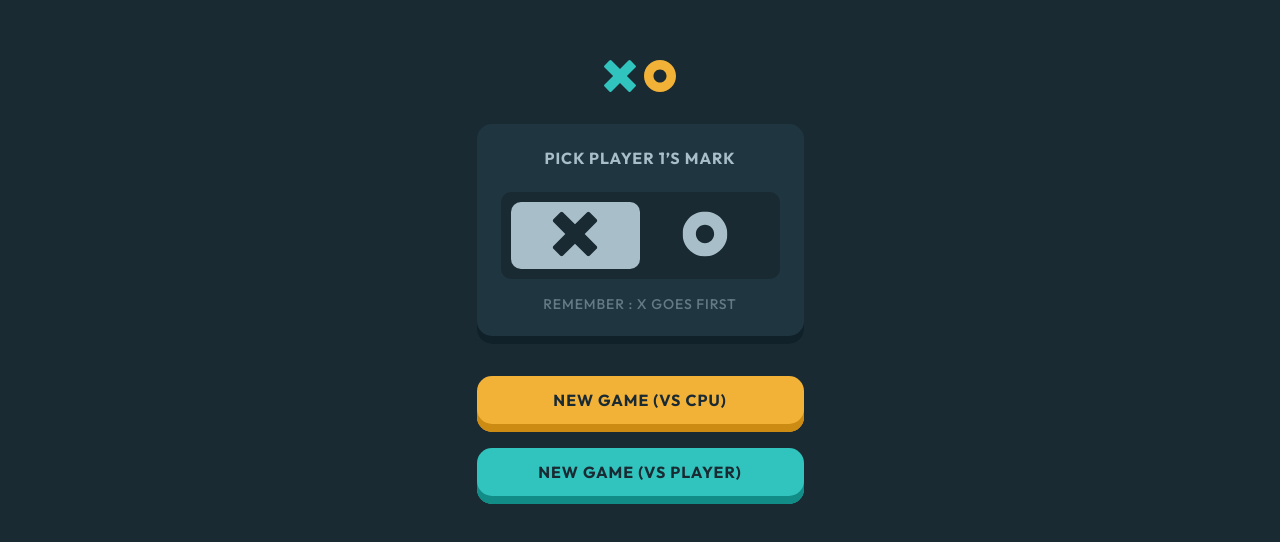
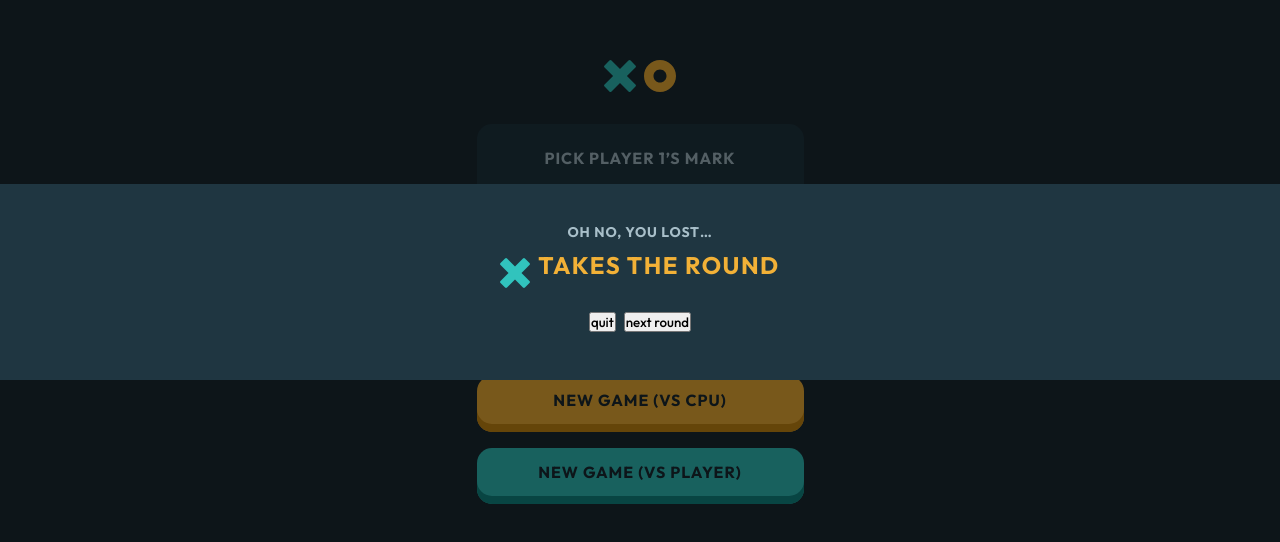
Before and after one commit to Mag1cccc/Tic-Tac-Toe, a plain HTML site: page index.html in a window 1280 px wide. Shown: the part 118-660 px from the top of the page. Drawn offline with Linux system fonts and the light colour scheme.

Commit message:
Add files via upload

```diff
--- a/index.html
+++ b/index.html
@@ -13,6 +13,19 @@
     <link rel="stylesheet" href="style.css">
 </head>
 <body>
+    <div id="modal">
+        <div class="modal-box">
+            <p class="result-info-text"> OH NO, YOU LOST… </p>
+            <div>
+                <img src="./assets/icon-x.svg" alt="x icon">
+                <p class="result-text"> TAKES THE ROUND </p>
+            </div>
+            <div class="result-buttons">
+                <button>quit</button>
+                <button>next round</button>
+            </div>
+        </div>
+    </div>
 
     <section id="home">
         <div class="home-header">
@@ -81,16 +94,16 @@
         </div>
         <div class="statistics">
             <div class="statistics-box">
-                <h3>X (you)</h3>
-                <span>0</span>
+                <h3 id="x-score-text">X (you)</h3>
+                <span id="x-score">0</span>
             </div>
             <div class="statistics-box">
                 <h3>ties</h3>
                 <span>0</span>
             </div>
             <div class="statistics-box">
-                <h3>O (cpu)</h3>
-                <span>0</span>
+                <h3 id="o-score-text">O (cpu)</h3>
+                <span id="o-score">0</span>
             </div>
         </div>
     </section>
--- a/script.js
+++ b/script.js
@@ -2,6 +2,11 @@ const choiceButtons = document.querySelectorAll(".btn-box");
 const playButtons = document.querySelectorAll(".play-btn");
 const home = document.querySelector("#home");
 const board = document.querySelector("#board");
+const xScoreText = document.querySelector("#x-score-text");
+const oScoreText = document.querySelector("#o-score-text");
+const xScoreElement = document.querySelector("#x-score");
+const oScoreElement = document.querySelector("#o-score");
+const turnInfoImage = document.querySelector(".turn-box img")
 
 
 let player1 = "x";
@@ -64,10 +69,12 @@ const createClickedFunctions = () => {
                 icon.src = "./assets/icon-x.svg";
                 event.target.append(icon);
                 turn = "o";
+                turnInfoImage.src = "./assets/icon-o-gray.svg"
             } else {
                 icon.src = "./assets/icon-o.svg";
                 event.target.append(icon);
                 turn = "x";
+                turnInfoImage.src = "./assets/icon-x-gray.svg"
             }
             onHoverEffects();
 
@@ -85,4 +92,21 @@ const startGame = (modeParam) => {
     mode = modeParam;
     onHoverEffects();
     createClickedFunctions();
+    if(modeParam === "player") {
+        if(player1 === "x"){
+            xScoreText.textContent = "X (P1)";
+            oScoreText.textContent = "O (P2)";
+        } else {
+            xScoreText.textContent = "X (P2)";
+            oScoreText.textContent = "O (P1)";
+        }
+    } else {
+        if(player1 === "x"){
+            xScoreText.textContent = "X (YOU)";
+            oScoreText.textContent = "O (CPU)";
+        } else {
+            xScoreText.textContent = "X (CPU)";
+            oScoreText.textContent = "O (YOU)";
+        }
+    }
 };
--- a/style.css
+++ b/style.css
@@ -258,3 +258,64 @@ body {
     width: 40px;
     height: 40px;
 }
+
+#modal {
+    /* display: none; */
+    width: 100vw;
+    height: 100vh;
+    display: flex;
+    justify-content: center;
+    align-items: center;
+    background-color: rgba(0,0,0,0.5);
+    position: absolute;
+    top: 0;
+    left: 0;
+    z-index: 100;
+}
+
+.modal-box {
+    width: 100%;
+    padding: 40px 48px 48px 48px;
+    background-color: var(--bg);
+    display: flex;
+    flex-direction: column;
+    justify-content: center;
+    align-items: center;
+}
+
+.result-info-text {
+    font-size: 14px;
+    font-weight: 700;
+    line-height: 17.64px;
+    letter-spacing: 0.88px;
+    color: var(--light);
+    text-transform: uppercase;
+}
+
+.modal-box div {
+    display: flex;
+    align-items: center;
+    gap: 8px;
+}
+
+.modal-box div img {
+    width: 30px;
+    height: 30px;
+    margin-top: 16px;
+}
+
+.result-text {
+    font-size: 24px;
+    font-weight: 700;
+    line-height: 30.24px;
+    letter-spacing: 1.5px;
+    color: var(--orange);
+    text-transform: uppercase;
+}
+
+.result-buttons {
+    display: flex;
+    align-items: center;
+    gap: 16px;
+    margin-top: 24px;
+}
```
